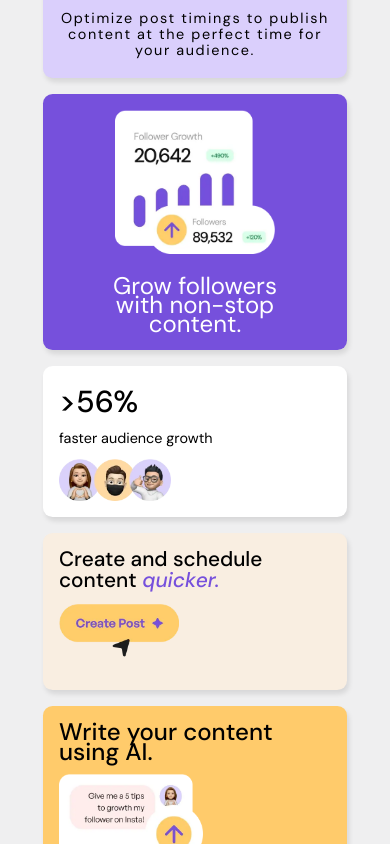
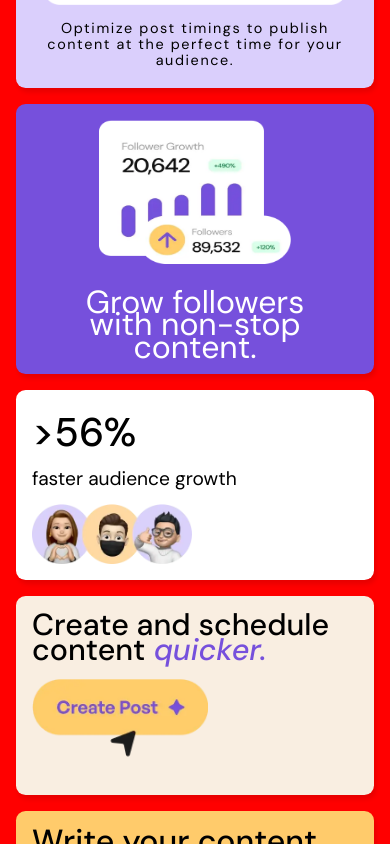
Before and after one commit to DivineDoreen/Bento-grid, a plain HTML site: page index.html in a window 390 px wide. Shown: the part 920-1764 px from the top of the page. Drawn offline with Linux system fonts and the light colour scheme.

Commit message:
updated styles and layout

```diff
--- a/index.html
+++ b/index.html
@@ -6,7 +6,10 @@
     <!-- displays site properly based on user's device -->
 
     <link rel="stylesheet" href="style.css" />
-    <link href="https://fonts.googleapis.com/css2?family=DM+Sans:ital,opsz,wght@0,9..40,100..1000;1,9..40,100..1000&display=swap" rel="stylesheet">
+    <link
+      href="https://fonts.googleapis.com/css2?family=DM+Sans:ital,opsz,wght@0,9..40,100..1000;1,9..40,100..1000&display=swap"
+      rel="stylesheet"
+    />
 
     <link
       rel="icon"
@@ -17,38 +20,72 @@
 
     <title>Frontend Mentor | Bento grid</title>
 
-    <!-- Feel free to remove these styles or customise in your own stylesheet 👍 -->
     <style>
       .attribution {
         font-size: 11px;
         text-align: center;
+        margin: 0;
       }
       .attribution a {
         color: hsl(228, 45%, 44%);
+        margin: 0;
       }
     </style>
   </head>
   <body>
-    <section class="section1"><p>Social Media <span>10x</span> <i>Faster</i> with AI</p> <img src="assets\images\illustration-five-stars.webp" alt="stars"> Over 4,000 5-star reviews</section>
+    <div class="container">
+      <section class="section1">
+        <p>Social Media <span>10x</span> <i>Faster</i> with AI</p>
+        <img src="assets/images/illustration-five-stars.webp" alt="stars" />
+        Over 4,000 5-star reviews
+      </section>
 
-    <section class="section2"><img src="assets\images\illustration-multiple-platforms.webp"> Manage multiple accounts and platforms.</section>
+      <section class="section2">
+        <img src="assets/images/illustration-multiple-platforms.webp" /> Manage
+        multiple accounts and platforms.
+      </section>
 
-    <section class="section3">Maintain a consistent posting schedule.<img src="assets\images\illustration-consistent-schedule.webp"></section>
+      <section class="section3">
+        Maintain a consistent posting schedule.<img
+          src="assets/images/illustration-consistent-schedule.webp"
+        />
+      </section>
 
-    <section class="section4"><p>Scheudule to social media.</p><img src="assets\images\illustration-schedule-posts.webp"><span>Optimize post timings to publish content at the perfect time for your audience.</span></section>
+      <section class="section4">
+        <p>Scheudule to social media.</p>
+        <img src="assets/images/illustration-schedule-posts.webp" /><span
+          >Optimize post timings to publish content at the perfect time for your
+          audience.</span
+        >
+      </section>
 
-    <section class="section5"><img src="assets\images\illustration-grow-followers.webp"> Grow followers with non-stop content.</section>
+      <section class="section5">
+        <img src="assets/images/illustration-grow-followers.webp" /> Grow
+        followers with non-stop content.
+      </section>
 
-    <section class="section6"><p>>56%</p><span>faster audience growth</span><img src="assets\images\illustration-audience-growth.webp"></section>
+      <section class="section6">
+        <p>>56%</p>
+        <span>faster audience growth</span
+        ><img src="assets/images/illustration-audience-growth.webp" />
+      </section>
 
-    <section class="section7"><p>Create and schedule content<i> quicker.</i></p><img src="assets\images\illustration-create-post.webp" ></section>
+      <section class="section7">
+        <p>Create and schedule content<i> quicker.</i></p>
+        <img src="assets/images/illustration-create-post.webp" />
+      </section>
 
-    <section class="section8">Write your content using AI.<img src="assets\images\illustration-ai-content.webp"></section>
+      <section class="section8">
+        Write your content using AI.<img
+          src="assets/images/illustration-ai-content.webp"
+        />
+      </section>
 
-    <div class="attribution">
-      Challenge by
-      <a href="https://www.frontendmentor.io?ref=challenge">Frontend Mentor</a>.
-      Coded by <a href="#">Doreen Ogan</a>.
+      <div class="attribution">
+        Challenge by
+        <a href="https://www.frontendmentor.io?ref=challenge">Frontend Mentor</a
+        >. Coded by <a href="#">Doreen Ogan</a>.
+      </div>
     </div>
   </body>
 </html>
--- a/style.css
+++ b/style.css
@@ -7,21 +7,38 @@
 @media only screen and (max-width: 700px) {
   body {
     background-color: hsl(240, 3%, 94%);
-    font-size: 18px;
+    font-family: "DM sans", sans-serif;
+    overflow-x: hidden;
+    padding: 0;
+  }
+
+  .container {
     display: flex;
     flex-direction: column;
-    font-family: 'DM sans', sans-serif;
-    justify-content: space-between;
+    min-width: 100%;
     align-items: center;
+    margin: 0 auto;
+    background-color: red;
+    gap: 1rem;
+    padding: 1rem;
   }
 
   section {
     display: flex;
     flex-direction: column;
     border-radius: 0.6rem;
-    margin: 0.5rem;
-    width: 19rem;
+    margin-bottom: 1rem;
     box-shadow: 2px 4px 5px rgba(0, 0, 0, 0.1);
+    width: 100%;
+    height: auto;
+    overflow: hidden;
+    margin: 0;
+  }
+
+  img {
+    max-width: 100%;
+    height: auto;
+    display: block;
   }
 
   .section1 {
@@ -31,7 +48,7 @@
     align-items: center;
     font-size: 1rem;
     line-height: 2.5rem;
-    padding: 1.3rem 2.8rem;
+    padding: 1.3rem 3.5rem;
   }
 
   .section1 span {
@@ -53,7 +70,7 @@
     background-color: hsl(0, 0%, 100%);
     font-size: 1.5rem;
     font-weight: 500;
-    padding: 0.6rem;
+    padding: 0.8rem 4rem 0.8rem 0.8rem;
     letter-spacing: -0.1rem;
     line-height: 1.2rem;
   }
@@ -67,8 +84,8 @@
     background-color: hsl(39, 100%, 71%);
     color: hsl(0, 0%, 7%);
     font-weight: 500;
-    padding: 0.6rem 0.6rem 0 0.6rem;
-    font-size: 1.5rem;
+    padding: 0.8rem 4rem 0 0.6rem;
+    font-size: 1.7rem;
     letter-spacing: -0.1rem;
     line-height: 1.2rem;
   }
@@ -86,20 +103,21 @@
   }
 
   .section4 img {
-    width: 17rem;
+    width: 19rem;
     margin: 1rem 0;
   }
 
   .section4 p {
     font-weight: 500;
     letter-spacing: -1px;
-    font-size: 1.3rem;
+    font-size: 1.5rem;
   }
 
   .section4 span {
     letter-spacing: 0.1rem;
     font-size: 0.9rem;
     line-height: 1.1;
+    margin: 0 1rem;
   }
 
   .section5 {
@@ -108,13 +126,13 @@
     text-align: center;
     align-items: center;
     color: hsl(0, 0%, 100%);
-    line-height: 1.2rem;
-    font-size: 1.5rem;
+    line-height: 1.4rem;
+    font-size: 2rem;
   }
 
   .section5 img {
-    width: 10rem;
-    margin-bottom: 1.4rem;
+    width: 12rem;
+    margin-bottom: 1.7rem;
     height: 9rem;
   }
 
@@ -125,18 +143,18 @@
   }
 
   .section6 p {
-    font-size: 1.9rem;
+    font-size: 2.5rem;
     font-weight: 500;
     margin-bottom: 0.5rem;
   }
 
   .section6 span {
-    font-size: 0.9rem;
+    font-size: 1.2rem;
     margin-bottom: 0.8rem;
   }
 
   .section6 img {
-    width: 7rem;
+    width: 10rem;
   }
 
   .section7 {
@@ -144,8 +162,8 @@
     padding: 1rem;
     font-weight: 500;
     align-items: flex-start;
-    font-size: 1.3rem;
-    line-height: 1.3rem;
+    font-size: 1.9rem;
+    line-height: 1.6rem;
   }
 
   .section7 i {
@@ -153,20 +171,20 @@
   }
 
   .section7 img {
-    width: 7.5rem;
-    margin: 0.8rem 0;
+    width: 11rem;
+    margin: 1rem 0;
   }
 
   .section8 {
     background-color: hsl(39, 100%, 71%);
     padding: 1rem;
     font-weight: 500;
-    font-size: 1.5rem;
-    line-height: 1.3rem;
+    font-size: 2rem;
+    line-height: 1.8rem;
   }
 
   .section8 img {
-    width: 9rem;
-    margin-top: 0.7rem;
+    width: 12rem;
+    margin-top: 1rem;
   }
 }
```
Also changed, not shown: 1 other file.
